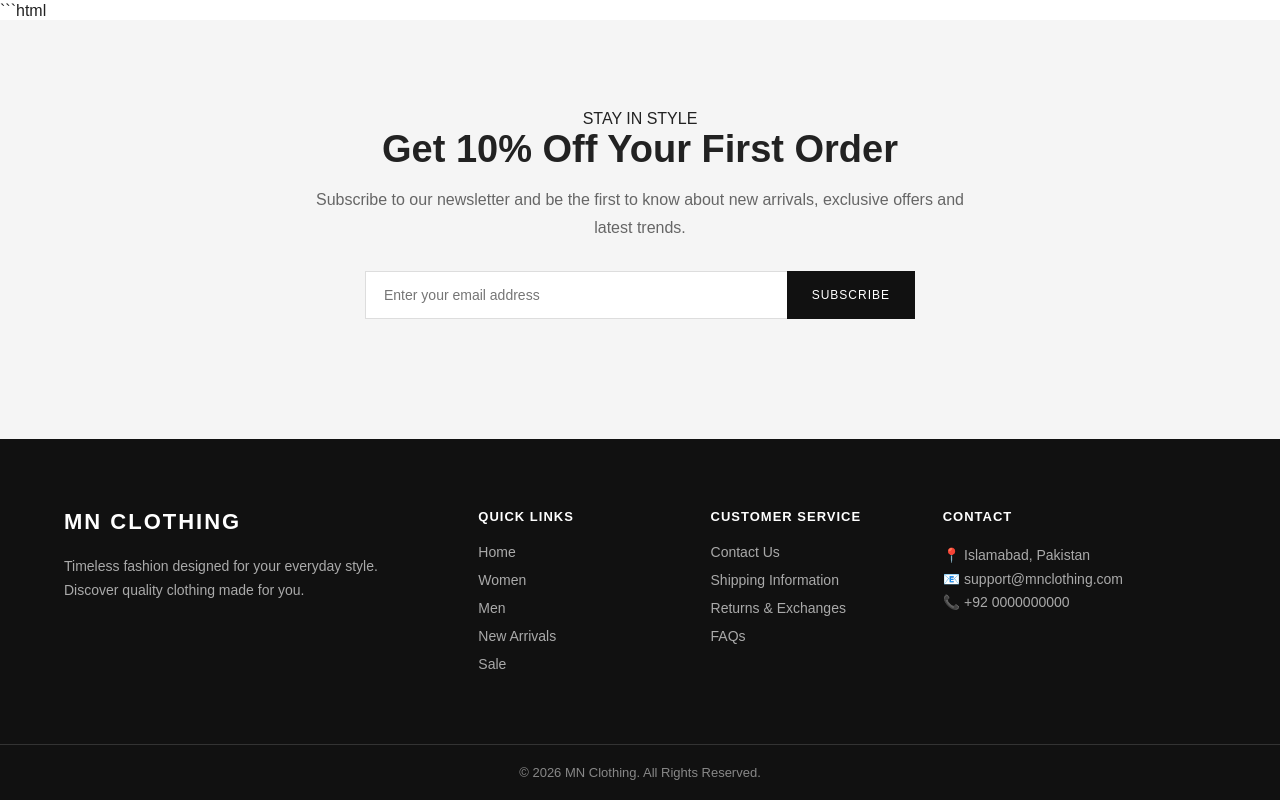
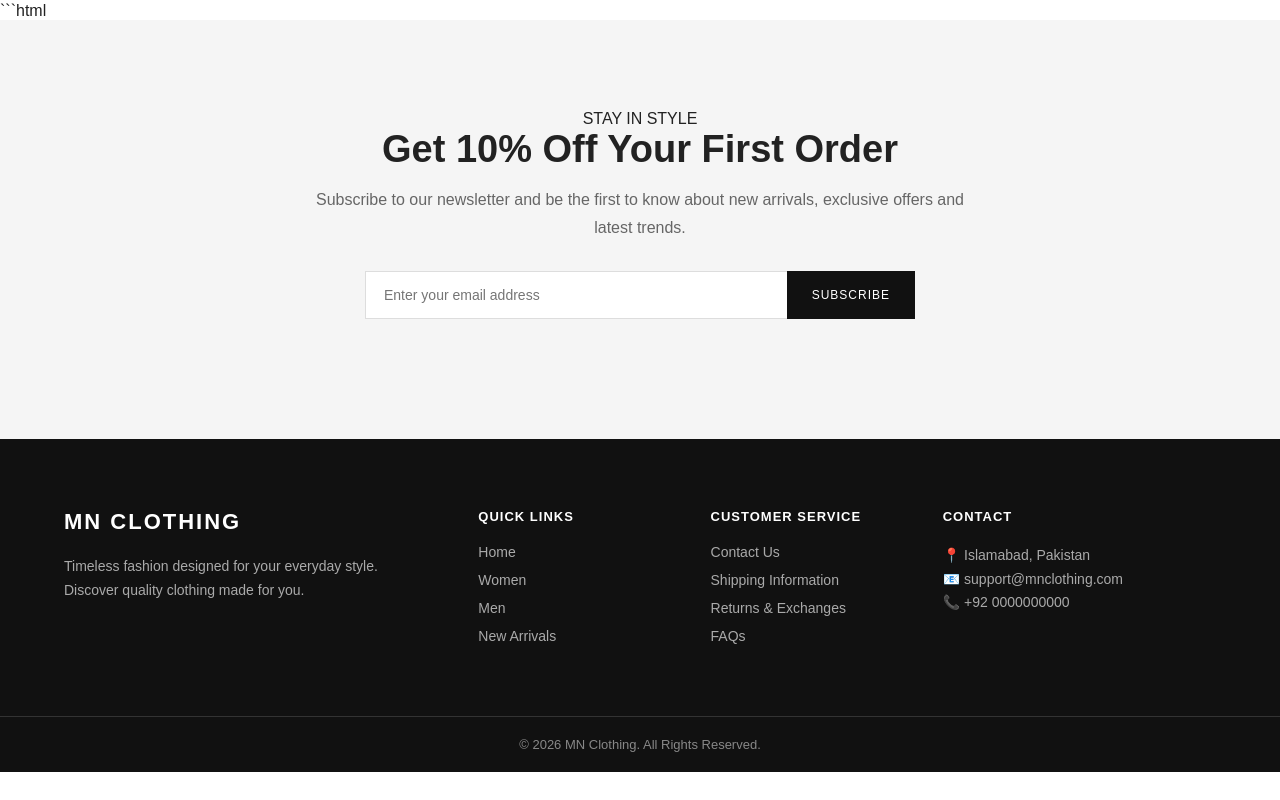
Before and after one commit to momnanoor/MN-Clothing, a plain HTML site: page frontend/index.html in a window 1280 px wide. Shown: the part 2437-3237 px from the top of the page. After the commit the page ends 3209 px from the top, so only its background shows below. Drawn offline with Linux system fonts and the light colour scheme; no server answers.

Commit message:
Remove empty Sale navigation link

```diff
--- a/frontend/index.html
+++ b/frontend/index.html
@@ -367,7 +367,7 @@
             <a href="index.html#women-products">Women</a>
             <a href="index.html#women-products">Men</a>
             <a href="index.html#women-products">New Arrivals</a>
-            <a href="index.html#women-products">Sale</a>
+
 
         </div>
 
```
